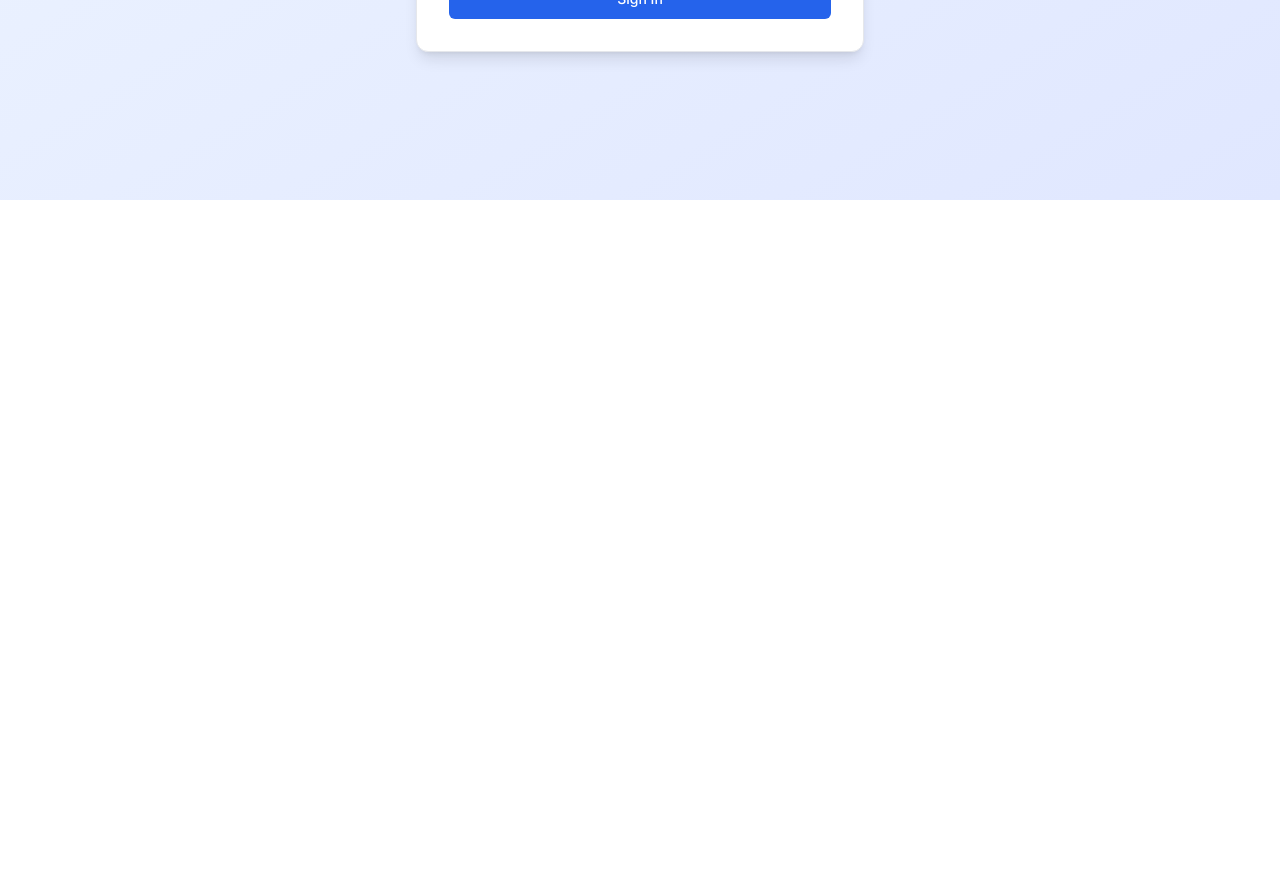
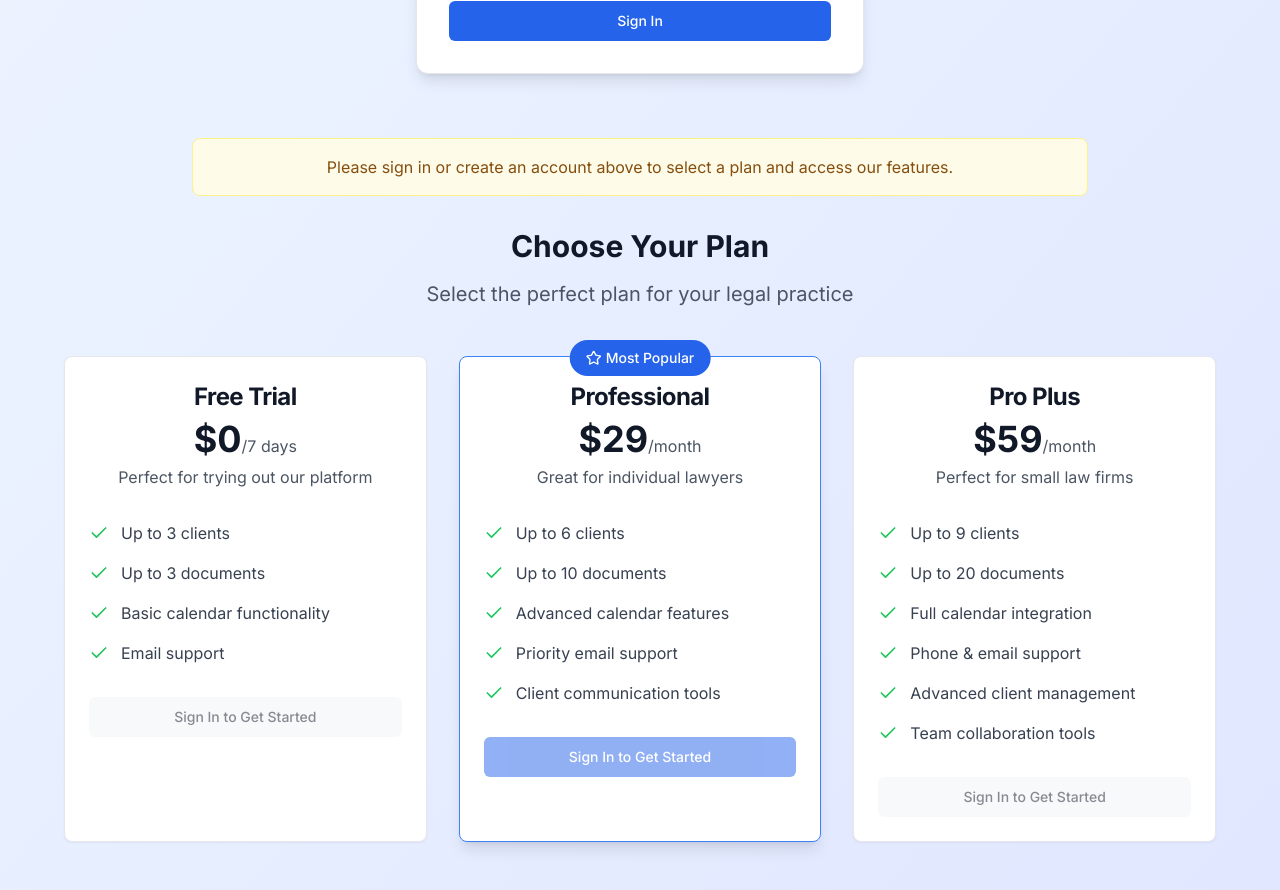
Before and after one commit to Jawwad-maste/nexus-legal-suite, a React (Vite) app: page /auth in a window 1280 px wide. Shown: the part 600-1490 px from the top of the page. Before the commit the page ends 800 px from the top, so only its background shows below. Built offline with nearby package versions, Linux system fonts and the light colour scheme.

Commit message:
Refactor: Integrate login into pricing page
- Implement hover effect on pricing plan cards.
- Merge login functionality into the pricing page.
- Redirect new users to pricing after login.
- Enforce feature limits based on selected plan.

```diff
--- a/src/App.tsx
+++ b/src/App.tsx
@@ -8,7 +8,6 @@ import { AnimatePresence } from "framer-motion";
 import { AuthProvider, useAuth } from "./hooks/useAuth";
 import { ThemeProvider } from "./contexts/ThemeContext";
 import Navbar from "./components/Navbar";
-import Login from "./components/Login";
 import Dashboard from "./components/Dashboard";
 import Cases from "./components/Cases";
 import Calendar from "./components/Calendar";
--- a/src/components/AuthPage.tsx
+++ b/src/components/AuthPage.tsx
@@ -1,10 +1,12 @@
 
 import React, { useState } from 'react';
 import { motion } from 'framer-motion';
-import { Eye, EyeOff, Scale, ArrowLeft } from 'lucide-react';
+import { Eye, EyeOff, Scale, Check, Star } from 'lucide-react';
 import { Button } from '@/components/ui/button';
+import { Card, CardContent, CardHeader, CardTitle } from '@/components/ui/card';
 import { useAuth } from '@/hooks/useAuth';
-import { Link, useNavigate } from 'react-router-dom';
+import { useUpdateSubscription } from '@/hooks/useSubscription';
+import { useNavigate } from 'react-router-dom';
 import { toast } from 'sonner';
 
 const AuthPage = () => {
@@ -14,10 +16,60 @@ const AuthPage = () => {
   const [fullName, setFullName] = useState('');
   const [showPassword, setShowPassword] = useState(false);
   const [isLoading, setIsLoading] = useState(false);
-  const { signIn, signUp } = useAuth();
+  const [selectedPlan, setSelectedPlan] = useState<string | null>(null);
+  const { signIn, signUp, user } = useAuth();
+  const updateSubscription = useUpdateSubscription();
   const navigate = useNavigate();
 
-  const handleSubmit = async (e: React.FormEvent) => {
+  const plans = [
+    {
+      id: 'free_trial',
+      name: 'Free Trial',
+      price: '$0',
+      period: '/7 days',
+      description: 'Perfect for trying out our platform',
+      features: [
+        'Up to 3 clients',
+        'Up to 3 documents',
+        'Basic calendar functionality',
+        'Email support',
+      ],
+      highlighted: false,
+    },
+    {
+      id: 'pro',
+      name: 'Professional',
+      price: '$29',
+      period: '/month',
+      description: 'Great for individual lawyers',
+      features: [
+        'Up to 6 clients',
+        'Up to 10 documents',
+        'Advanced calendar features',
+        'Priority email support',
+        'Client communication tools',
+      ],
+      highlighted: true,
+    },
+    {
+      id: 'pro_plus',
+      name: 'Pro Plus',
+      price: '$59',
+      period: '/month',
+      description: 'Perfect for small law firms',
+      features: [
+        'Up to 9 clients',
+        'Up to 20 documents',
+        'Full calendar integration',
+        'Phone & email support',
+        'Advanced client management',
+        'Team collaboration tools',
+      ],
+      highlighted: false,
+    },
+  ];
+
+  const handleAuthSubmit = async (e: React.FormEvent) => {
     e.preventDefault();
     setIsLoading(true);
 
@@ -28,7 +80,7 @@ const AuthPage = () => {
           toast.error(error.message);
         } else {
           toast.success('Welcome back!');
-          navigate('/');
+          // User will be redirected by ProtectedRoute logic
         }
       } else {
         const { error } = await signUp(email, password, fullName);
@@ -45,19 +97,53 @@ const AuthPage = () => {
     }
   };
 
+  const handlePlanSelect = async (planId: string) => {
+    if (!user) {
+      toast.error('You need to be logged in to select a plan. Click here to log in');
+      return;
+    }
+
+    setSelectedPlan(planId);
+
+    try {
+      await updateSubscription.mutateAsync({
+        plan: planId as 'free_trial' | 'pro' | 'pro_plus'
+      });
+
+      if (planId === 'free_trial') {
+        toast.success('Free trial started successfully!');
+      } else {
+        toast.success(`${planId.toUpperCase()} plan activated successfully!`);
+      }
+
+      navigate('/');
+    } catch (error: any) {
+      console.error('Error updating subscription:', error);
+      toast.error(`Failed to activate ${planId} plan: ${error.message}`);
+    }
+  };
+
   return (
-    <div className="min-h-screen bg-gradient-to-br from-blue-50 to-indigo-100 dark:from-gray-900 dark:to-gray-800 flex items-center justify-center px-4 sm:px-6 lg:px-8">
-      <div className="max-w-md w-full space-y-8">
+    <div className="min-h-screen bg-gradient-to-br from-blue-50 to-indigo-100 dark:from-gray-900 dark:to-gray-800 py-12 px-4 sm:px-6 lg:px-8">
+      <div className="max-w-7xl mx-auto">
         {/* Header */}
-        <div className="text-center">
-          <Link to="/" className="inline-flex items-center space-x-2 text-blue-600 dark:text-blue-400 hover:text-blue-700 dark:hover:text-blue-300 transition-colors">
-            <ArrowLeft className="w-4 h-4" />
-            <span>Back to Home</span>
-          </Link>
-          <div className="mt-6 flex justify-center">
+        <div className="text-center mb-12">
+          <div className="flex justify-center mb-6">
             <Scale className="h-12 w-12 text-blue-600 dark:text-blue-400" />
           </div>
-          <h2 className="mt-4 text-3xl font-bold text-gray-900 dark:text-white">
+          <h1 className="text-4xl md:text-5xl font-bold text-gray-900 dark:text-white mb-4">
+            Welcome to LegalTech Pro
+          </h1>
+          <p className="text-xl text-gray-600 dark:text-gray-400 max-w-2xl mx-auto mb-8">
+            Choose your plan and get started with professional legal practice management
+          </p>
+        </div>
+
+        {/* Auth Form */}
+        {!user && (
+          <div className="max-w-md mx-auto mb-16">
+            <div className="text-center mb-8">
+              <h2 className="text-2xl font-bold text-gray-900 dark:text-white">
                 {isLogin ? 'Sign in to your account' : 'Create your account'}
               </h2>
               <p className="mt-2 text-sm text-gray-600 dark:text-gray-400">
@@ -71,15 +157,14 @@ const AuthPage = () => {
               </p>
             </div>
 
-        {/* Form */}
             <motion.form
               initial={{ opacity: 0, y: 20 }}
               animate={{ opacity: 1, y: 0 }}
-          className="mt-8 space-y-6 bg-white dark:bg-gray-800 p-8 rounded-xl shadow-lg border border-gray-200 dark:border-gray-700"
-          onSubmit={handleSubmit}
+              className="bg-white dark:bg-gray-800 p-8 rounded-xl shadow-lg border border-gray-200 dark:border-gray-700"
+              onSubmit={handleAuthSubmit}
             >
               {!isLogin && (
-            <div>
+                <div className="mb-6">
                   <label htmlFor="fullName" className="block text-sm font-medium text-gray-700 dark:text-gray-300 mb-2">
                     Full Name
                   </label>
@@ -96,7 +181,7 @@ const AuthPage = () => {
                 </div>
               )}
 
-          <div>
+              <div className="mb-6">
                 <label htmlFor="email" className="block text-sm font-medium text-gray-700 dark:text-gray-300 mb-2">
                   Email Address
                 </label>
@@ -113,7 +198,7 @@ const AuthPage = () => {
                 />
               </div>
 
-          <div>
+              <div className="mb-6">
                 <label htmlFor="password" className="block text-sm font-medium text-gray-700 dark:text-gray-300 mb-2">
                   Password
                 </label>
@@ -148,6 +233,96 @@ const AuthPage = () => {
               </Button>
             </motion.form>
           </div>
+        )}
+
+        {/* Warning for non-logged users */}
+        {!user && (
+          <div className="mb-8 p-4 bg-yellow-50 dark:bg-yellow-900/20 border border-yellow-200 dark:border-yellow-800 rounded-lg max-w-4xl mx-auto">
+            <p className="text-center text-yellow-800 dark:text-yellow-200">
+              Please sign in or create an account above to select a plan and access our features.
+            </p>
+          </div>
+        )}
+
+        {/* Pricing Plans */}
+        <div className="max-w-6xl mx-auto">
+          <div className="text-center mb-12">
+            <h2 className="text-3xl font-bold text-gray-900 dark:text-white mb-4">
+              Choose Your Plan
+            </h2>
+            <p className="text-xl text-gray-600 dark:text-gray-400">
+              Select the perfect plan for your legal practice
+            </p>
+          </div>
+
+          <div className="grid grid-cols-1 md:grid-cols-3 gap-8">
+            {plans.map((plan, index) => (
+              <motion.div
+                key={plan.id}
+                initial={{ opacity: 0, y: 20 }}
+                animate={{ opacity: 1, y: 0 }}
+                transition={{ delay: index * 0.1 }}
+                className="relative"
+              >
+                {plan.highlighted && (
+                  <div className="absolute -top-4 left-1/2 transform -translate-x-1/2">
+                    <span className="bg-blue-600 text-white px-4 py-2 rounded-full text-sm font-medium flex items-center">
+                      <Star className="w-4 h-4 mr-1" />
+                      Most Popular
+                    </span>
+                  </div>
+                )}
+                <Card className={`h-full transition-all duration-200 hover:shadow-lg hover:scale-105 cursor-pointer ${
+                  plan.highlighted
+                    ? 'border-blue-500 shadow-lg bg-white dark:bg-gray-800'
+                    : 'bg-white dark:bg-gray-800 border-gray-200 dark:border-gray-700 hover:border-blue-400'
+                }`}>
+                  <CardHeader className="text-center pb-8">
+                    <CardTitle className="text-2xl font-bold text-gray-900 dark:text-white">
+                      {plan.name}
+                    </CardTitle>
+                    <div className="mt-4">
+                      <span className="text-4xl font-bold text-gray-900 dark:text-white">
+                        {plan.price}
+                      </span>
+                      <span className="text-gray-600 dark:text-gray-400">{plan.period}</span>
+                    </div>
+                    <p className="text-gray-600 dark:text-gray-400 mt-4">
+                      {plan.description}
+                    </p>
+                  </CardHeader>
+                  <CardContent className="pt-0">
+                    <ul className="space-y-4 mb-8">
+                      {plan.features.map((feature, featureIndex) => (
+                        <li key={featureIndex} className="flex items-start">
+                          <Check className="w-5 h-5 text-green-500 mr-3 mt-0.5 flex-shrink-0" />
+                          <span className="text-gray-700 dark:text-gray-300">{feature}</span>
+                        </li>
+                      ))}
+                    </ul>
+                    <Button
+                      onClick={() => handlePlanSelect(plan.id)}
+                      disabled={!user || (updateSubscription.isPending && selectedPlan === plan.id)}
+                      className={`w-full ${
+                        plan.highlighted
+                          ? 'bg-blue-600 hover:bg-blue-700 text-white'
+                          : 'bg-gray-100 dark:bg-gray-700 hover:bg-gray-200 dark:hover:bg-gray-600 text-gray-900 dark:text-white'
+                      } ${!user ? 'opacity-50 cursor-not-allowed' : ''}`}
+                    >
+                      {!user
+                        ? 'Sign In to Get Started'
+                        : updateSubscription.isPending && selectedPlan === plan.id
+                        ? 'Processing...'
+                        : 'Get Started'
+                      }
+                    </Button>
+                  </CardContent>
+                </Card>
+              </motion.div>
+            ))}
+          </div>
+        </div>
+      </div>
     </div>
   );
 };
```
Also changed, not shown: src/components/PricingPage.tsx (+8 -18 lines), src/components/ProtectedRoute.tsx (+4 -20 lines). Lines whose indentation alone changed are shown as unchanged.
